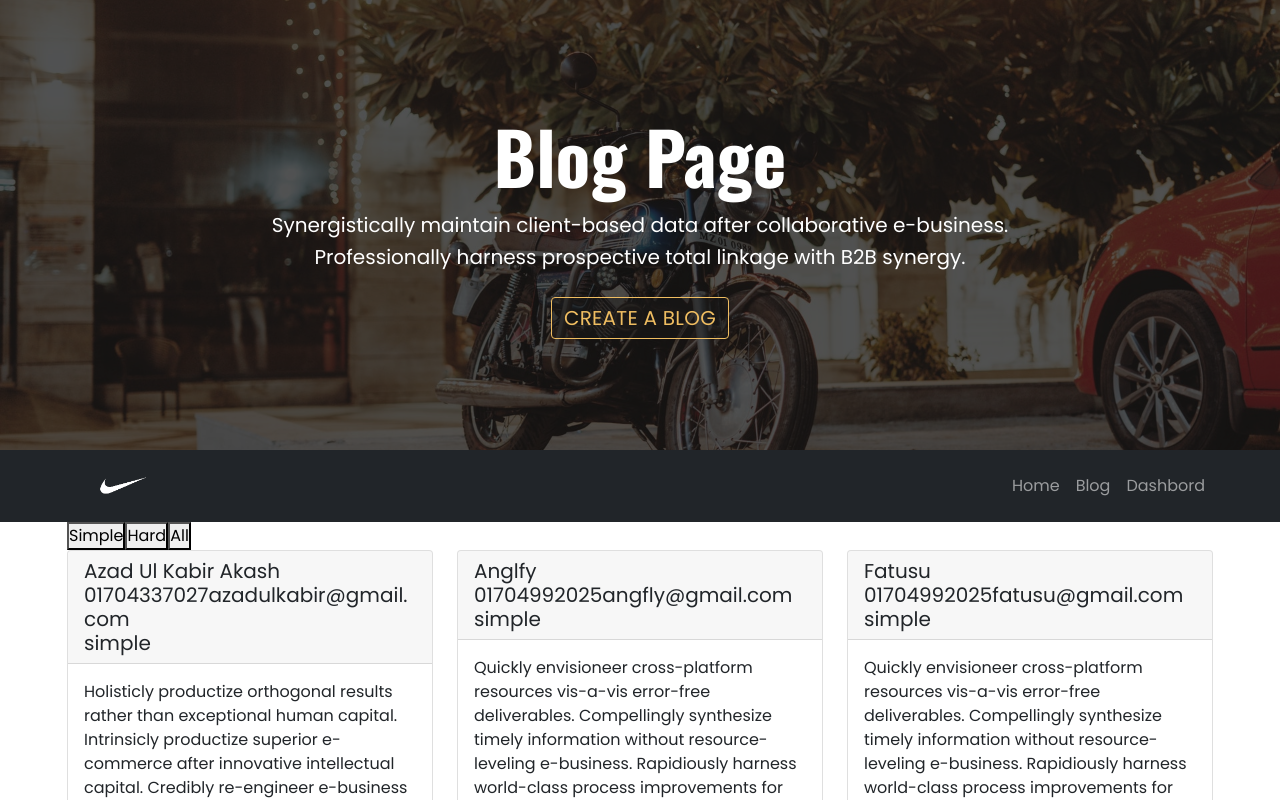
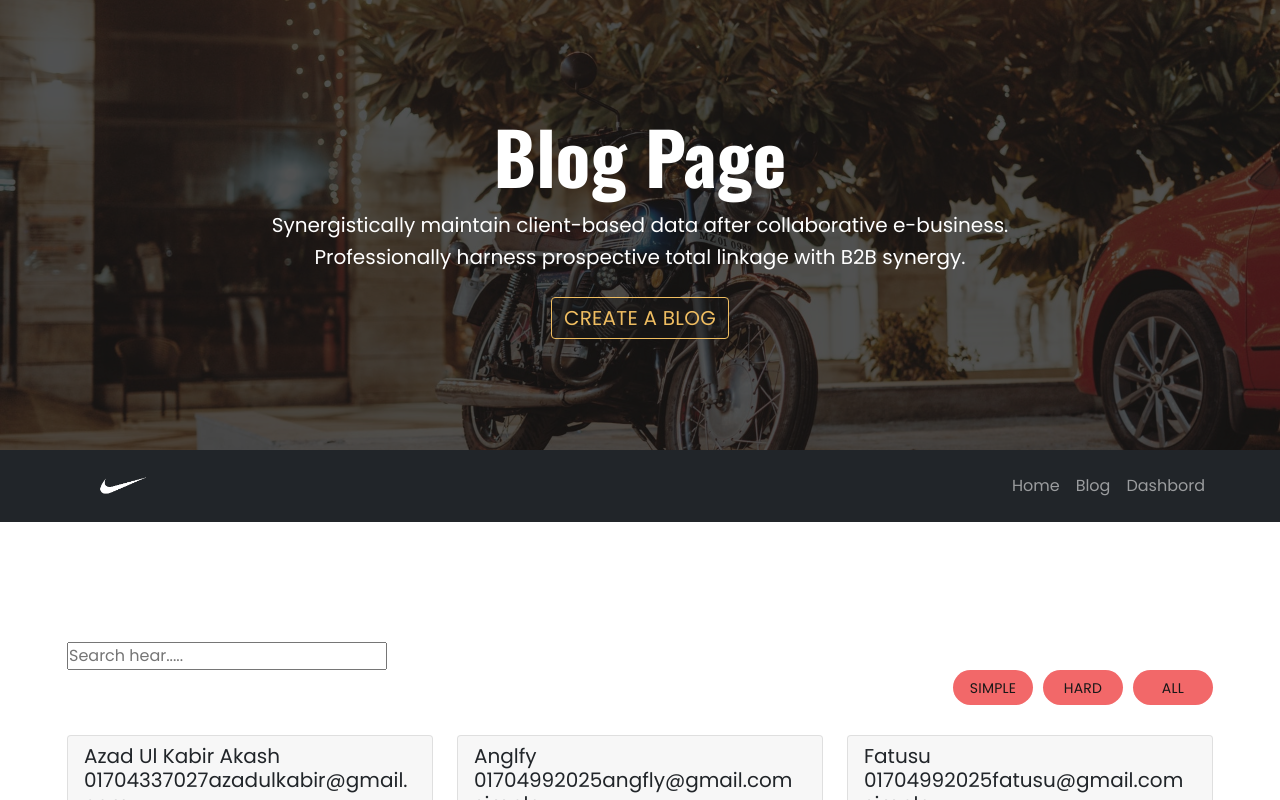
Before and after one commit to azadulkabir455/simple-blog, a React (Create React App) app: page /blog in a window 1280 px wide. Shown: the top 800 px of the page. Built offline with nearby package versions, Linux system fonts and the light colour scheme; data requests are answered from the project's data file.

Commit message:
Search filter added

```diff
--- a/src/Pages/Blog.jsx
+++ b/src/Pages/Blog.jsx
@@ -4,11 +4,13 @@ import ReactPaginate from 'react-paginate';
 import { Link } from 'react-router-dom';
 import Globalfooter from '../Globals/Footers/globalFooter';
 import Globalheaders from '../Globals/Headers/GlobalHeaders';
+import "../Resourse/Css/blog.scss";
 
 const Blog = () => {
     const [blogs, setBlogs] = useState([]);
-    const [filterBlogs,setFilterBlogs] = useState([])
+    const [filterBlogs, setFilterBlogs] = useState([])
     const [blogPage, setBlogPage] = useState();
+    const [searchItem, setSearchItem] = useState("");
     let blogItems = 6;
     useEffect(() => {
         getBlogs();
@@ -17,7 +19,7 @@ const Blog = () => {
         fetch(`http://localhost:3001/comments?_page=1&_limit=${blogItems}`).then((res) => {
             res.json().then((data) => {
                 let totalBlogs = res.headers.get("x-total-count");
-                setBlogPage(Math.ceil(totalBlogs/blogItems));
+                setBlogPage(Math.ceil(totalBlogs / blogItems));
                 setBlogs(data);
                 setFilterBlogs(data);
             })
@@ -39,7 +41,10 @@ const Blog = () => {
         const pagePerBlogs = await fetchBlogs(currentPage)
         setBlogs(pagePerBlogs)
     }
-
+    const limitWord = (word) => {
+        let limitWord = word.slice(0, 150);
+        return limitWord;
+    }
     return (
         <>
             <Globalheaders
@@ -48,12 +53,33 @@ const Blog = () => {
             />
             <div className="blogArchive">
                 <Container>
+                    <div className="searchInput">
+                        <input
+                        type="text"
+                        placeholder='Search hear.....'
+                        onChange={(e) => {
+                            setSearchItem(e.target.value);
+                        }}
+                        />
+                    </div>
+                    <div className="filterButton">
                         <button onClick={() => filterResult("simple")}>Simple</button>
                         <button onClick={() => filterResult("hard")}>Hard</button>
                         <button onClick={() => setBlogs(filterBlogs)}>All</button>
+                    </div>
                     <Row>
                         {
-                            blogs.map((item) =>
+                            blogs.filter((blogItem) => {
+                                if(searchItem === "") {
+                                    return blogItem;
+                                }else if(blogItem.name.toLowerCase().includes(searchItem.toLowerCase())) {
+                                    return blogItem;
+                                }else if (blogItem.phone.toLowerCase().includes(searchItem.toLocaleLowerCase())) {
+                                    return blogItem;
+                                }else if (blogItem.email.toLowerCase().includes(searchItem.toLocaleLowerCase())) {
+                                    return blogItem;
+                                }
+                            }).map((item) =>
                                 <Col xs={4} key={item.id}>
                                     <Card key={item.id}>
                                         <Card.Header as="h5">
@@ -66,7 +92,7 @@ const Blog = () => {
                                         </Card.Header>
                                         <Card.Body>
                                             <Card.Text>
-                                               {item.desc}
+                                                {limitWord(item.desc)}
                                             </Card.Text>
                                             <Button variant="primary">
                                                 <Link to={`/blog/${item.id}`}>Read more</Link>
--- /dev/null
+++ b/src/Resourse/Css/blog.scss
@@ -0,0 +1,29 @@
+@import '../../Resourse/Css/global.scss';
+
+.blogArchive {
+    padding: 120px 0;
+    .filterButton {
+        display: flex;
+        justify-content: right;
+        margin-bottom: 30px;
+        button {
+            @include buttonText;
+            font-size: 14px;
+            background-color: $froly;
+            color: $emperor;
+            width: 80px;
+            height: 35px;
+            border:none;
+            border-radius: 50px;
+            cursor: pointer;
+            box-sizing: border-box;
+            transition: all .2s linear;
+            &:not(:last-child) {
+                margin-right: 10px;
+            }
+            &:hover {
+                background-color: darken($froly, 10);
+            }
+        }
+    }
+}
```
Lines whose indentation alone changed are shown as unchanged.
